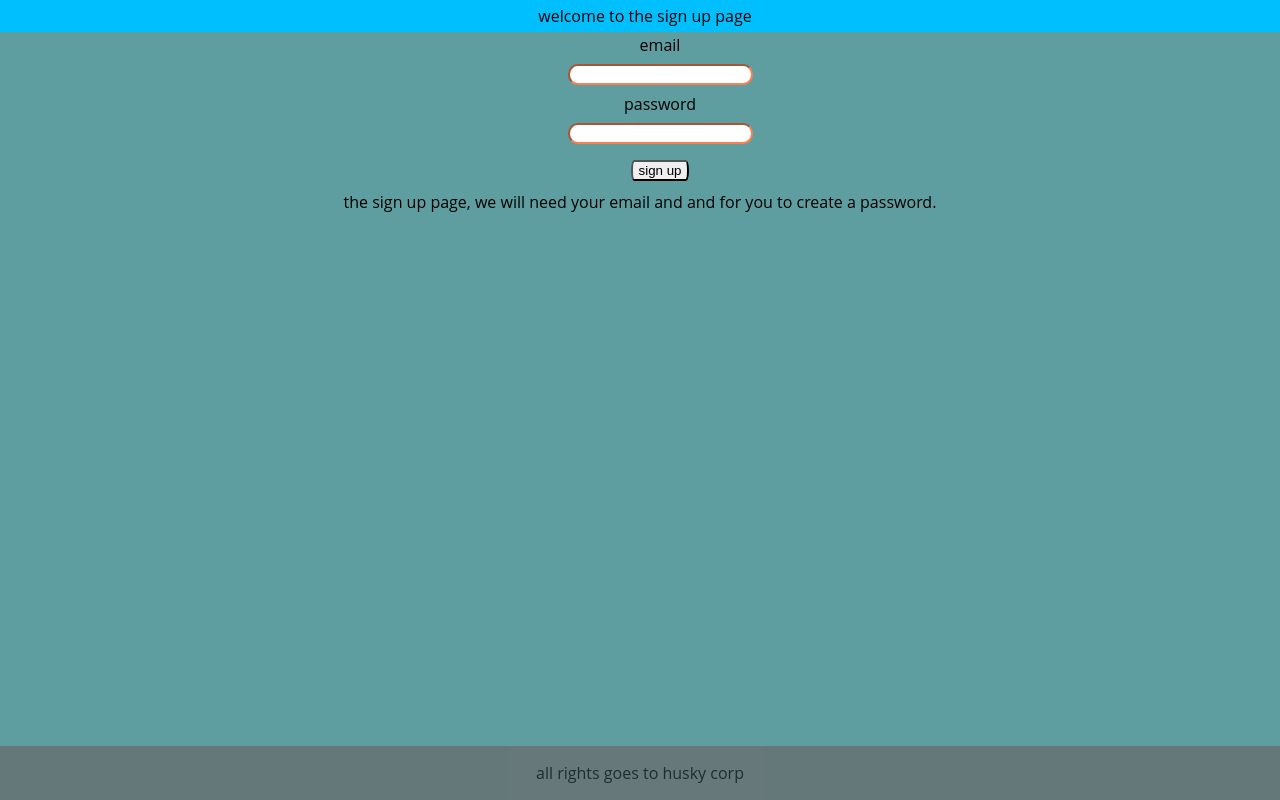
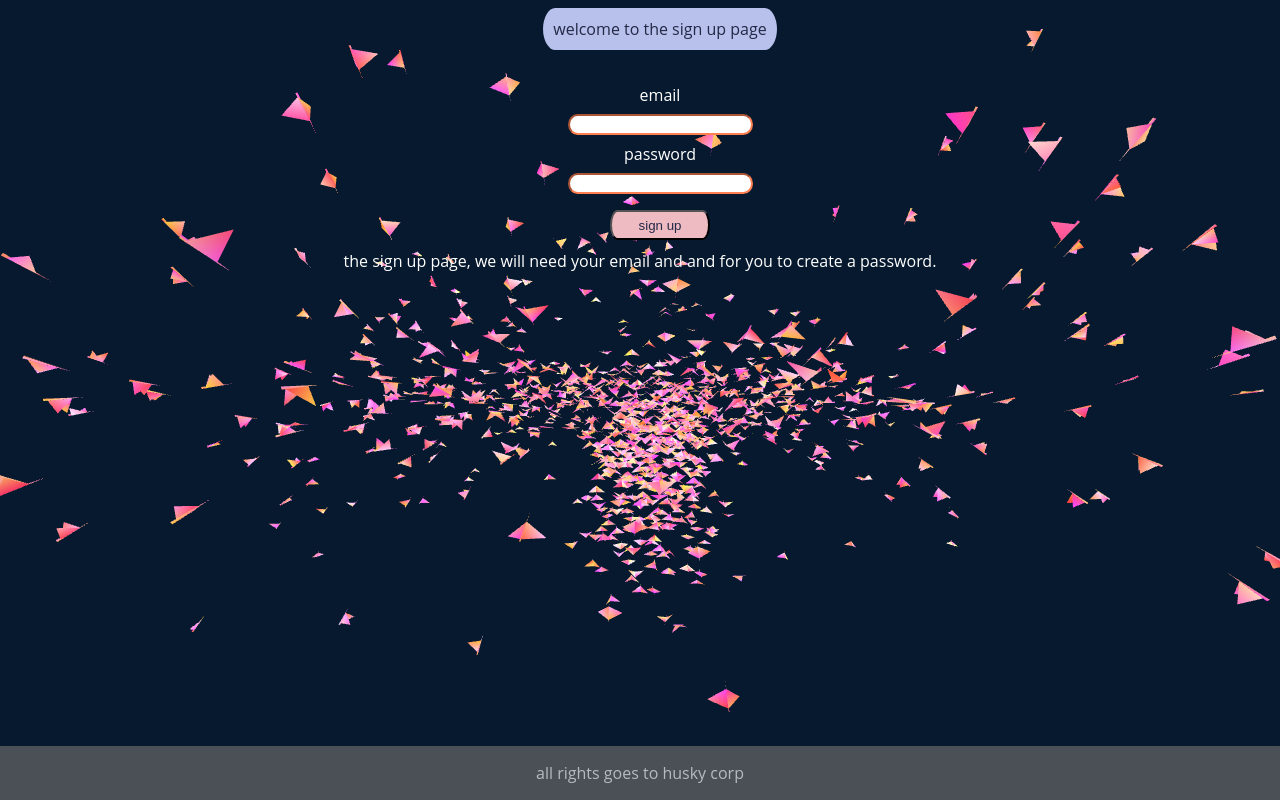
Before and after one commit to slushroot/landing-page, a plain HTML site: page signup.html in a window 1280 px wide. Drawn offline with nearby package versions, Linux system fonts and the light colour scheme; animation ran at ten frames a second.

Commit message:
added a animated background to the signup page

```diff
--- a/signup.html
+++ b/signup.html
@@ -4,8 +4,27 @@
     <meta http-equiv="X-UA-Compatible" content="IE=edge">
     <link rel="stylesheet" href="./stylesheet-signup.css">
     <title>sign up page</title>
+
+    <script src="https://cdnjs.cloudflare.com/ajax/libs/three.js/r134/three.min.js"></script>
+    <script src="https://cdn.jsdelivr.net/npm/vanta@latest/dist/vanta.birds.min.js"></script>
+    <script>
+    window.addEventListener('DOMContentLoaded', () => {
+        VANTA.BIRDS({
+        el: "#vanta",
+        mouseControls: true,
+        touchControls: true,
+        gyroControls: false,
+        minHeight: 200.00,
+        minWidth: 200.00,
+        scale: 1.00,
+        scaleMobile: 1.00
+        })
+    })
+    </script>
 </head>
 <body>
+    <div id="vanta"></div>
+    <main>
         <div class="header">
             <div class="welcome">welcome to the sign up page</div>
         </div>
@@ -24,6 +43,8 @@
             <a>the sign up page, we will need your email and and for you to create a password.</a>
         </div>
 
+
+    </main>
     <div class="footer">
         <p>all rights goes to husky corp</p>
     </div>
--- a/stylesheet-signup.css
+++ b/stylesheet-signup.css
@@ -1,22 +1,38 @@
 .body, html {
-    background-color: cadetblue;
+    margin:0px;
+    padding: 0px;
+    background-color: #232946;
     font-family: "Open Sans", sans-serif;
-    color: black;
+    color: #fffffe;
+
+}
+
+main    {
+    position: relative;
+}
+
+#vanta {
+    z-index: 0;
+    position: absolute;
+    left: 0;
+    right: 0;
+    top: 0;
+    bottom: 0;
 }
 
 .header {
-    top: 0;
-    left: 0;
-    position: absolute;
-    width: 100%;
+    margin-left: 40px;
+    display: flex;
+    justify-content: center;
+    align-items: center;
 }
 
+
 .welcome {
-    background-color: deepskyblue;
-    padding: 5px;
-    margin: 0;
-    width: 100%;
-    text-align: center;
+    background-color: #b8c1ec;
+    color: #232946;
+    border-radius: 50%/200px;
+    padding: 10px;
 }
 
 .signup-container {
@@ -35,16 +51,17 @@
 .signup-button {
     border-radius: 50%/100px;
     margin-left: 40px;
-
+    width: 100px;
+    height: 30px;
+    background-color: #eebbc3;
+    color: #232946
 }
 
 .explanation {
     text-align: center;
 }
 
-a {
-    color: black;
-}
+
 
 li {
     list-style: none;
```
Also changed, not shown: index.html (+2 -0 lines). Lines whose indentation alone changed are shown as unchanged.
